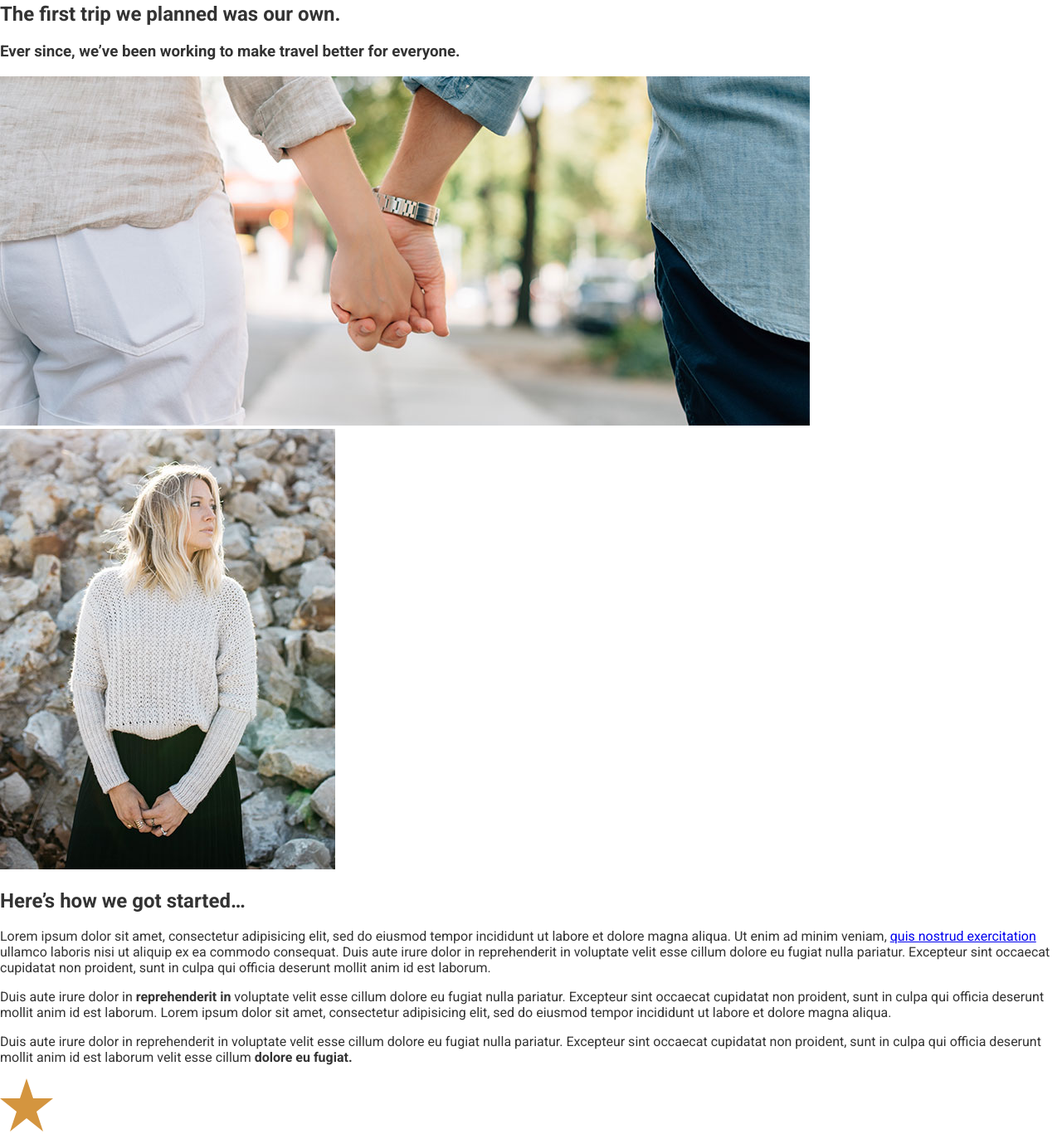
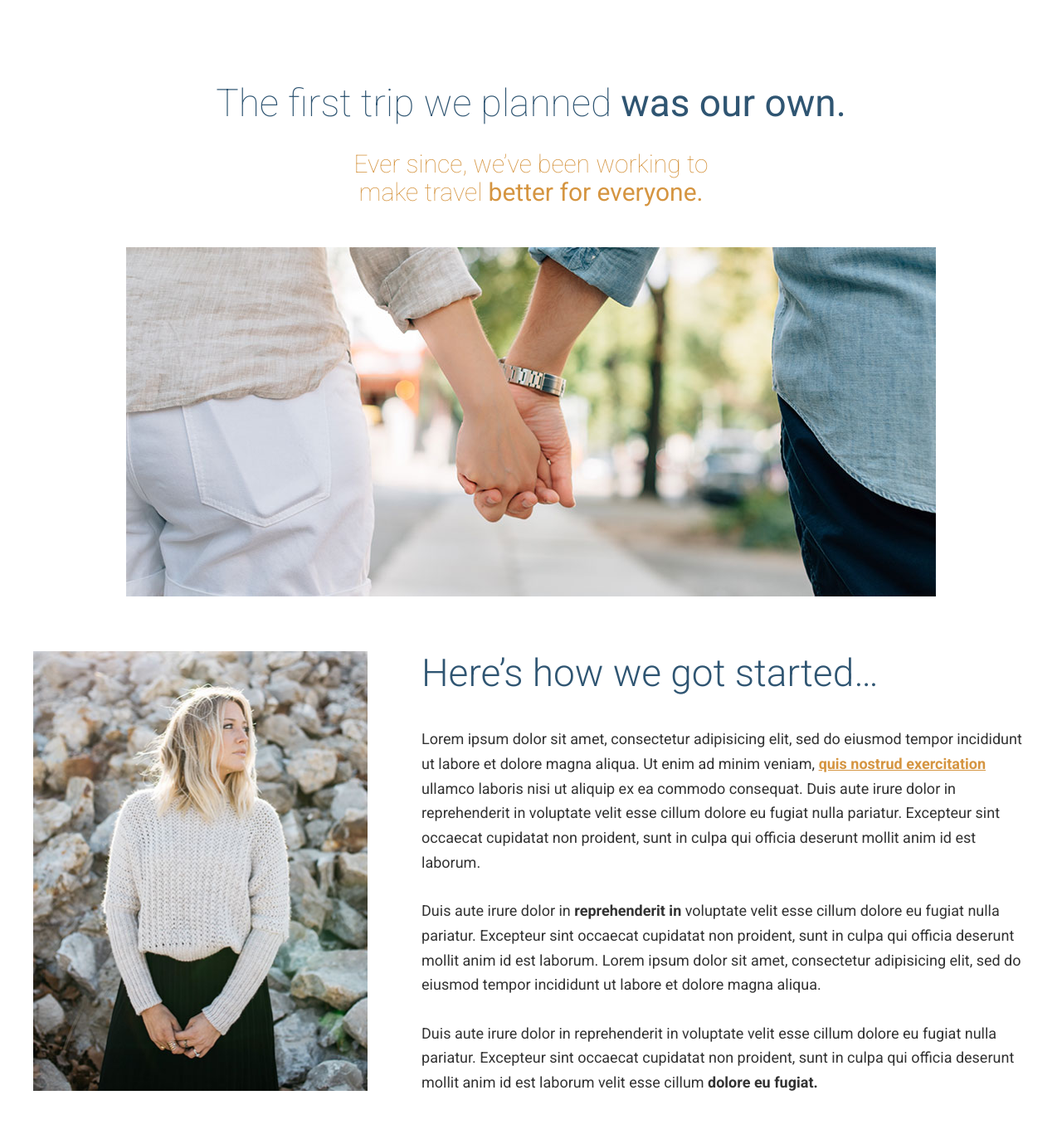
Before and after one commit to joncarr/a-travel-site, a website: page app/index.html in a window 1280 px wide. Shown: the part 792-2159 px from the top of the page at 83% size. Drawn offline with Linux system fonts and the light colour scheme.

Commit message:
Complete Large hero block and intro content block

```diff
--- a/app/assets/styles/base/_global.css
+++ b/app/assets/styles/base/_global.css
@@ -7,3 +7,11 @@ img {
   max-width: 100%;
   height: auto;
 }
+
+* {
+    box-sizing: border-box;
+}
+
+a {
+    color: $mainOrange;
+}
--- a/app/assets/styles/base/_mixins.css
+++ b/app/assets/styles/base/_mixins.css
@@ -15,3 +15,10 @@
     @mixin-content;
   }
 }
+@define-mixin clearfix {
+    &::after {
+        content: "";
+        clear: both;
+        display: table;
+    }
+}
--- a/app/assets/styles/modules/_btn.css
+++ b/app/assets/styles/modules/_btn.css
@@ -10,8 +10,11 @@
   }
 
   &--large {
-    font-size: 1.25rem;
     padding: 1.1rem 1.9rem;
+
+    @mixin atSmall {
+        font-size: 1.25rem;
+    }
   }
 
 }
--- /dev/null
+++ b/app/assets/styles/modules/_generic-content-container.css
@@ -0,0 +1,16 @@
+.generic-content-container {
+
+    p {
+        line-height: 1.65;
+        margin: 1.8rem 0;
+
+        @mixin atSmall {
+            font-size: 1.125rem;
+        }
+    }
+
+    p a {
+        font-weight: 700;
+
+    }
+}
--- /dev/null
+++ b/app/assets/styles/modules/_headline.css
@@ -0,0 +1,42 @@
+.headline {
+    font-weight: 300;
+    font-size: 1.9rem;
+    color: $mainBlue;
+    @mixin atSmall {
+        font-size: 2.875rem;
+    }
+
+    &--centered {
+        text-align: center;
+    }
+    &--orange {
+        color: $mainOrange;
+    }
+    &--small {
+        font-size: 1.2rem;
+        @mixin atSmall {
+            font-size: 1.875rem;
+        }
+    }
+    &--narrow {
+        max-width: 500px;
+        margin-left: auto;
+        margin-right: auto;
+    }
+    &--light {
+        font-weight: 100;
+    }
+    strong {
+        font-weight: 400;
+    }
+    &--b-margin-small {
+        margin-bottom: .5em;
+    }
+    &--b-margin-large {
+        margin-bottom: 1.6em;
+    }
+
+    &--no-t-margin {
+        margin-top: 0;
+    }
+}
--- /dev/null
+++ b/app/assets/styles/modules/_page-section.css
@@ -0,0 +1,12 @@
+.page-section {
+    padding: 1.2rem;
+
+    @mixin atMedium {
+        padding: 4.5rem 0;
+    }
+
+    &--blue{
+        background-color: $mainBlue;
+        color: #fff;
+    }
+}
--- /dev/null
+++ b/app/assets/styles/modules/_row.css
@@ -0,0 +1,41 @@
+.row {
+
+    @mixin clearfix;
+
+    &--gutters {
+        margin-right: -65px;
+    }
+
+    &--gutters > div {
+        padding-right: 65px;
+    }
+
+    &__b-margin-until-medium {
+        margin-bottom: 1rem;
+    }
+
+    @mixin atMedium {
+
+        &__b-margin-until-medium {
+            margin-bottom: 0;
+        }
+
+            &__medium-4 {
+                float: left;
+                width: 33.33%;
+            }
+
+            &__medium4--larger {
+                width: 37%;
+            }
+
+            &__medium-8 {
+                float: left;
+                width: 66.66%;
+            }
+
+            &__medium-8--smaller {
+                width: 63%;
+            }
+    }
+}
--- /dev/null
+++ b/app/assets/styles/modules/_wrapper.css
@@ -0,0 +1,24 @@
+.wrapper {
+    padding-left: 18px;
+    padding-right: 18px;
+    max-width: 1236px;
+    margin-left: auto;
+    margin-right: auto;
+    overflow: hidden;
+
+    &--medium {
+        max-width: 976px;
+    }
+
+    .wrapper {
+        padding-left: 0;
+        padding-right: 0;
+    }
+
+    &--b-margin {
+        margin-bottom: 1rem;
+        @mixin atSmall {
+            margin-bottom: 3.875rem;
+        }
+    }
+}
--- a/app/index.html
+++ b/app/index.html
@@ -1,6 +1,7 @@
 <!DOCTYPE html>
 
 <html>
+
 <head>
     <meta name="viewport" content="width=device-width, initial-scale=1" />
     <link href='https://fonts.googleapis.com/css?family=Roboto:400,100,300,500,700' rel='stylesheet' type='text/css'>
@@ -11,6 +12,7 @@
     <link rel="stylesheet" href="temp/styles/styles.css">
 
 </head>
+
 <body>
     <header>
         <img src="assets/images/icons/clear-view-escapes.svg">
@@ -30,29 +32,50 @@
             <source srcset="assets/images/hero--large.jpg 1920w, assets/images/hero--large-hi-dpi.jpg 3840w" media="(min-width: 1380px)">
             <source srcset="assets/images/hero--medium.jpg 1380w, assets/images/hero--medium-hi-dpi.jpg 2760w" media="(min-width: 990px)">
             <source srcset="assets/images/hero--small.jpg 990w, assets/images/hero--small-hi-dpi.jpg 1980w" media="(min-width: 640px)">
-      <img srcset="assets/images/hero--smaller.jpg 640w, assets/images/hero--smaller-hi-dpi.jpg 1280w" alt="Coastal view of ocean and mountains">
+            <img srcset="assets/images/hero--smaller.jpg 640w, assets/images/hero--smaller-hi-dpi.jpg 1280w" alt="Coastal view of ocean and mountains" class="large-hero__image">
         </picture>
 
         <div class="large-hero__text-content">
+            <div class="wrapper">
                 <h1 class="large-hero__title">Your clarity.</h1>
                 <h2 class="large-hero__subtitle">One trip away.</h2>
                 <p class="large-hero__description">We create soul restoring journeys that inspire you to be you.</p>
                 <p><a href="#" class="btn btn--orange btn--large">Get Started Today</a></p>
             </div>
         </div>
+    </div>
 
-  <div id="our-beginning">
-    <h2>The first trip we planned was our own.</h2>
-    <h3>Ever since, we&rsquo;ve been working to make travel better for everyone.</h3>
-    <img src="assets/images/first-trip.jpg" alt="Couple walking down a street.">
-    <img src="assets/images/our-start.jpg" alt="Our founder, Jane Doe">
-    <h2>Here&rsquo;s how we got started&hellip;</h2>
-    <p>Lorem ipsum dolor sit amet, consectetur adipisicing elit, sed do eiusmod tempor incididunt ut labore et dolore magna aliqua. Ut enim ad minim veniam, <a href="#">quis nostrud exercitation</a> ullamco laboris nisi ut aliquip ex ea commodo consequat. Duis aute irure dolor in reprehenderit in voluptate velit esse cillum dolore eu fugiat nulla pariatur. Excepteur sint occaecat cupidatat non proident, sunt in culpa qui officia deserunt mollit anim id est laborum.</p>
-    <p>Duis aute irure dolor in <strong>reprehenderit in</strong> voluptate velit esse cillum dolore eu fugiat nulla pariatur. Excepteur sint occaecat cupidatat non proident, sunt in culpa qui officia deserunt mollit anim id est laborum. Lorem ipsum dolor sit amet, consectetur adipisicing elit, sed do eiusmod tempor incididunt ut labore et dolore magna aliqua.</p>
+    <div id="our-beginning" class="page-section">
+        <div class="wrapper">
+            <h2 class="headline headline--centered headline--light headline--b-margin-small">The first trip we planned <strong>was our own.</strong></h2>
+            <h3 class="headline headline--centered headline--orange headline--small headline--narrow headline--light headline--b-margin-large">Ever since, we&rsquo;ve been working to make travel <strong>better for everyone.</strong></h3>
+            <div class="wrapper wrapper--medium wrapper--b-margin">
+                <img sizes="(min-width: 970px) 976px, 100vw" srcset="assets/images/first-trip-low-res.jpg 565w, assets/images/first-trip.jpg 976w, assets/images/first-trip-hi-dpi.jpg 1952w" alt="Couple walking down a street.">
+            </div>
+            <div class="row row--gutters">
+                <div class="row__medium-4 row__medium4--larger row__b-margin-until-medium">
+                    <picture>
+                        <source sizes="404px" srcset="assets/images/our-start.jpg 404w, assets/images/our-start-hi-dpi.jpg 808w" media="(min-width: 1020px)">
+                        <source sizes="320px" srcset="assets/images/our-start-portrait.jpg 382w, assets/images/our-start-portrait.jpg-hi-dpi 764w" media="(min-width: 800px)">
+                        <img srcset="assets/images/our-start-landscape.jpg 800w, assets/images/our-start-landscape-hi-dpi.jpg 1600w" alt="Our founder, Jane Doe">
+                    </picture>
+                </div>
+                <div class="row__medium-8 row__medium-8--smaller">
+                    <div class="generic-content-container">
+                        <h2 class="headline headline--no-t-margin">Here&rsquo;s how we got started&hellip;</h2>
+                        <p>Lorem ipsum dolor sit amet, consectetur adipisicing elit, sed do eiusmod tempor incididunt ut labore et dolore magna aliqua. Ut enim ad minim veniam, <a href="#">quis nostrud exercitation</a> ullamco laboris nisi ut aliquip ex ea commodo
+                        consequat. Duis aute irure dolor in reprehenderit in voluptate velit esse cillum dolore eu fugiat nulla pariatur. Excepteur sint occaecat cupidatat non proident, sunt in culpa qui officia deserunt mollit anim id est laborum.</p>
+                        <p>Duis aute irure dolor in <strong>reprehenderit in</strong> voluptate velit esse cillum dolore eu fugiat nulla pariatur. Excepteur sint occaecat cupidatat non proident, sunt in culpa qui officia deserunt mollit anim id est laborum. Lorem
+                        ipsum dolor sit amet, consectetur adipisicing elit, sed do eiusmod tempor incididunt ut labore et dolore magna aliqua.</p>
                         <p>Duis aute irure dolor in reprehenderit in voluptate velit esse cillum dolore eu fugiat nulla pariatur. Excepteur sint occaecat cupidatat non proident, sunt in culpa qui officia deserunt mollit anim id est laborum velit esse cillum <strong>dolore eu fugiat.</strong></p>
                     </div>
+                </div>
+            </div>
+        </div>
+    </div>
 
-  <div id="features">
+    <div id="features" class="page-section page-section--blue">
+        <div class="wrapper">
             <img src="assets/images/icons/star.svg">
             <h2>Our Features</h2>
 
@@ -72,29 +95,34 @@
             <h3>Survival Kit</h3>
             <p>Everytime you book an escape with us we send you a survival kit with the finest materials. The kit will allow you to setup a tent, start a fire, scratch your own back and lower your taxes.</p>
         </div>
+    </div>
 
     <div id="testimonials">
         <img src="assets/images/icons/comment.svg">
         <h2>Real Testimonials</h2>
 
-    <img src="assets/images/testimonial-jane.jpg">
+        <img src="assets/images/testimonial-jane.jpg"<img src="assets/images/our-start.jpg" alt="Our founder, Jane Doe">>
         <h3>Jane Doe</h3>
         <h3>9 Time Escaper</h3>
-    <p>&ldquo;Duis aute irure dolor in reprehenderit in voluptate velit esse cillum dolore eu fugiat nulla pariatur. Excepteur sint occaecat cupidatat non proident, sunt in culpa qui officia deserunt mollit anim id est laborum. Lorem ipsum dolor sit amet, consectetur adipisicing elit, sed do eiusmod tempor incididunt ut labore et dolore magna aliqua.&rdquo;</p>
+        <p>&ldquo;Duis aute irure dolor in reprehenderit in voluptate velit esse cillum dolore eu fugiat nulla pariatur. Excepteur sint occaecat cupidatat non proident, sunt in culpa qui officia deserunt mollit anim id est laborum. Lorem ipsum dolor sit
+            amet, consectetur adipisicing elit, sed do eiusmod tempor incididunt ut labore et dolore magna aliqua.&rdquo;</p>
 
         <img src="assets/images/testimonial-john.jpg">
         <h3>John Smith</h3>
         <h3>4 Time Escaper</h3>
-    <p>&ldquo;Duis aute irure dolor in reprehenderit in voluptate velit esse cillum dolore eu fugiat nulla pariatur. Excepteur sint occaecat cupidatat non proident, sunt in culpa qui officia deserunt mollit anim id est laborum. Lorem ipsum dolor sit amet, consectetur.&rdquo;</p>
+        <p>&ldquo;Duis aute irure dolor in reprehenderit in voluptate velit esse cillum dolore eu fugiat nulla pariatur. Excepteur sint occaecat cupidatat non proident, sunt in culpa qui officia deserunt mollit anim id est laborum. Lorem ipsum dolor sit
+            amet, consectetur.&rdquo;</p>
 
         <img src="assets/images/testimonial-cat.jpg">
         <h3>Cat McKitty</h3>
         <h3>6 Time Escaper</h3>
-    <p>&ldquo;Duis aute irure dolor in reprehenderit in voluptate velit esse cillum dolore eu fugiat nulla pariatur. Excepteur sint occaecat cupidatat non proident, sunt in culpa qui officia deserunt mollit anim id est laborum. Lorem ipsum dolor sit amet, consectetur adipisicing elit, sed do eiusmod tempor incididunt ut.&rdquo;</p>
+        <p>&ldquo;Duis aute irure dolor in reprehenderit in voluptate velit esse cillum dolore eu fugiat nulla pariatur. Excepteur sint occaecat cupidatat non proident, sunt in culpa qui officia deserunt mollit anim id est laborum. Lorem ipsum dolor sit
+            amet, consectetur adipisicing elit, sed do eiusmod tempor incididunt ut.&rdquo;</p>
     </div>
 
     <footer>
         <p>Copyright &copy; 2016 Clear View Escapes. All rights reserved. <a href="#" class="btn btn--orange">Get in Touch</a></p>
     </footer>
 </body>
+
 </html>
--- a/app/temp/styles/styles.css
+++ b/app/temp/styles/styles.css
@@ -2,13 +2,15 @@
 
 /**
  * 1. Change the default font family in all browsers (opinionated).
- * 2. Prevent adjustments of font size after orientation changes in IE and iOS.
+ * 2. Correct the line height in all browsers.
+ * 3. Prevent adjustments of font size after orientation changes in IE and iOS.
  */
 
 html {
   font-family: sans-serif; /* 1 */
-  -ms-text-size-adjust: 100%; /* 2 */
-  -webkit-text-size-adjust: 100%; /* 2 */
+  line-height: 1.15; /* 2 */
+  -ms-text-size-adjust: 100%; /* 3 */
+  -webkit-text-size-adjust: 100%; /* 3 */
 }
 
 /**
@@ -256,6 +258,7 @@ hr {
 
 button,
 input,
+optgroup,
 select,
 textarea {
   font: inherit; /* 1 */
@@ -428,9 +431,21 @@ img {
   height: auto;
 }
 
+* {
+    box-sizing: border-box;
+}
+
+a {
+    color: #d59541;
+}
+
 .large-hero {
-  position: relative;
+    border-bottom: 10px solid #2f5572;
+    position: relative;
+}
 
+.large-hero__image {
+  display: block;
 }
 
 .large-hero__text-content {
@@ -447,24 +462,10 @@ img {
   font-weight: 300;
   color: #2f5572;
   margin: 0;
-  font-size: 1.1rem;
+  font-size: 2.4rem;
 }
 
 @media (min-width: 530px) {
-
-  .large-hero__title {
-    font-size: 2rem;
-  }
-}
-
-@media (min-width: 800px) {
-
-  .large-hero__title {
-    font-size: 3.2rem;
-  }
-}
-
-@media (min-width: 1200px) {
 
   .large-hero__title {
     font-size: 4.8rem;
@@ -474,7 +475,7 @@ img {
 .large-hero__subtitle {
   font-weight: 300;
   color: #2f5572;
-  font-size: 1.1rem;
+  font-size: 1.5rem;
   margin: 0;
 }
 
@@ -487,12 +488,19 @@ img {
 
 .large-hero__description {
   color: #FFF;
-  font-size: 1.875rem;
+  font-size: 1.1rem;
   font-weight: 100;
   text-shadow: 2px 2px 0 rgba(0, 0, 0, .1);
   max-width: 30rem;
   margin-left: auto;
   margin-right: auto;
+}
+
+@media (min-width: 530px) {
+
+  .large-hero__description {
+    font-size: 1.875rem;
+  }
 }
 
 .btn {
@@ -509,6 +517,174 @@ img {
 }
 
 .btn--large {
-  font-size: 1.25rem;
   padding: 1.1rem 1.9rem;
 }
+
+@media (min-width: 530px) {
+
+  .btn--large {
+    font-size: 1.25rem;
+  }
+}
+
+.wrapper {
+    padding-left: 18px;
+    padding-right: 18px;
+    max-width: 1236px;
+    margin-left: auto;
+    margin-right: auto;
+    overflow: hidden;
+}
+
+.wrapper--medium {
+  max-width: 976px;
+}
+
+.wrapper .wrapper {
+  padding-left: 0;
+  padding-right: 0;
+}
+
+.wrapper--b-margin {
+  margin-bottom: 1rem;
+}
+
+@media (min-width: 530px) {
+
+  .wrapper--b-margin {
+    margin-bottom: 3.875rem;
+  }
+}
+
+.page-section {
+    padding: 1.2rem;
+}
+
+@media (min-width: 800px) {
+
+  .page-section {
+    padding: 4.5rem 0;
+  }
+}
+
+.page-section--blue{
+  background-color: #2f5572;
+  color: #fff;
+}
+
+.headline {
+    font-weight: 300;
+    font-size: 1.9rem;
+    color: #2f5572;
+}
+
+@media (min-width: 530px) {
+
+  .headline {
+    font-size: 2.875rem;
+  }
+}
+
+.headline--centered {
+  text-align: center;
+}
+
+.headline--orange {
+  color: #d59541;
+}
+
+.headline--small {
+  font-size: 1.2rem;
+}
+
+@media (min-width: 530px) {
+
+  .headline--small {
+    font-size: 1.875rem;
+  }
+}
+
+.headline--narrow {
+  max-width: 500px;
+  margin-left: auto;
+  margin-right: auto;
+}
+
+.headline--light {
+  font-weight: 100;
+}
+
+.headline strong {
+  font-weight: 400;
+}
+
+.headline--b-margin-small {
+  margin-bottom: .5em;
+}
+
+.headline--b-margin-large {
+  margin-bottom: 1.6em;
+}
+
+.headline--no-t-margin {
+  margin-top: 0;
+}
+
+.row::after {
+  content: "";
+  clear: both;
+  display: table;
+}
+
+.row--gutters {
+  margin-right: -65px;
+}
+
+.row--gutters > div {
+  padding-right: 65px;
+}
+
+.row__b-margin-until-medium {
+  margin-bottom: 1rem;
+}
+
+@media (min-width: 800px) {
+
+  .row__b-margin-until-medium {
+    margin-bottom: 0;
+  }
+
+  .row__medium-4 {
+    float: left;
+    width: 33.33%;
+  }
+
+  .row__medium4--larger {
+    width: 37%;
+  }
+
+  .row__medium-8 {
+    float: left;
+    width: 66.66%;
+  }
+
+  .row__medium-8--smaller {
+    width: 63%;
+  }
+}
+
+.generic-content-container p {
+  line-height: 1.65;
+  margin: 1.8rem 0;
+}
+
+@media (min-width: 530px) {
+
+  .generic-content-container p {
+    font-size: 1.125rem;
+  }
+}
+
+.generic-content-container p a {
+  font-weight: 700;
+}
```
Also changed, not shown: app/assets/styles/modules/_large-hero.css (+10 -20 lines), app/assets/styles/styles.css (+6 -1 lines). Lines whose indentation alone changed are shown as unchanged.
